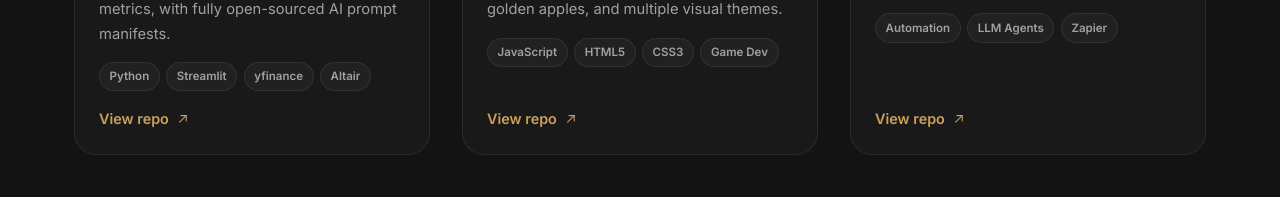
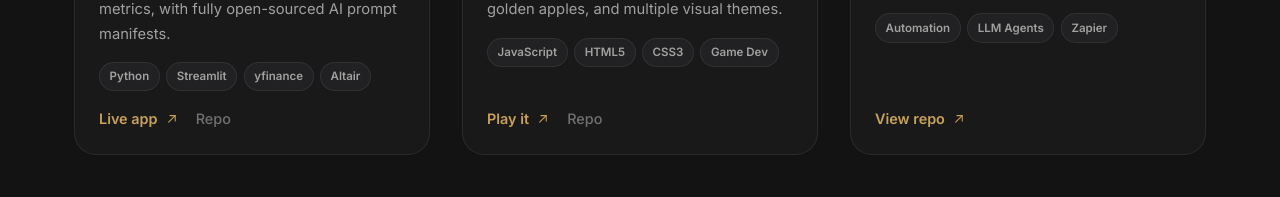
Before and after one commit to sartaj1995/personal_portfolio_website, a plain HTML site: page index.html in a window 1280 px wide. Shown: the part 5363-5560 px from the top of the page. Drawn offline with nearby package versions, Linux system fonts and the light colour scheme; a web font is replaced by a local one.

Commit message:
Add live links to Stock Screener and Snake Game cards
Both projects are deployed but the cards only linked to source. They now
follow the same dual-CTA pattern as the three webapps: the live link is
the primary action in accent gold, the repo subordinate in muted grey.

Snake uses "Play it" rather than "Live app" — it is a game, and the
label is the more inviting CTA.

Zapier Automations keeps a single "View repo" link, having no deployed
app; as that card's only action it stays the primary style.

Co-Authored-By: Claude Opus 5 <noreply@anthropic.com>

```diff
--- a/index.html
+++ b/index.html
@@ -330,9 +330,12 @@
               <li>Python</li><li>Streamlit</li><li>yfinance</li><li>Altair</li>
             </ul>
             <div class="project-links">
-              <a href="https://github.com/sartaj1995/stock-screener" target="_blank" rel="noopener noreferrer" class="project-link">
-                <span>View repo</span>
+              <a href="https://stock-screener-ap7rq45vckscpsbpfuc86p.streamlit.app/" target="_blank" rel="noopener noreferrer" class="project-link">
+                <span>Live app</span>
                 <svg class="icon" viewBox="0 0 24 24" fill="none" stroke="currentColor" stroke-width="1.6" stroke-linecap="round" stroke-linejoin="round"><path d="M7 17L17 7"/><path d="M9 7h8v8"/></svg>
+              </a>
+              <a href="https://github.com/sartaj1995/stock-screener" target="_blank" rel="noopener noreferrer" class="project-link project-link-muted">
+                <span>Repo</span>
               </a>
             </div>
           </div>
@@ -349,9 +352,12 @@
               <li>JavaScript</li><li>HTML5</li><li>CSS3</li><li>Game Dev</li>
             </ul>
             <div class="project-links">
-              <a href="https://github.com/sartaj1995/classic_snake__v2" target="_blank" rel="noopener noreferrer" class="project-link">
-                <span>View repo</span>
+              <a href="https://sartaj1995.github.io/classic_snake__v2/" target="_blank" rel="noopener noreferrer" class="project-link">
+                <span>Play it</span>
                 <svg class="icon" viewBox="0 0 24 24" fill="none" stroke="currentColor" stroke-width="1.6" stroke-linecap="round" stroke-linejoin="round"><path d="M7 17L17 7"/><path d="M9 7h8v8"/></svg>
+              </a>
+              <a href="https://github.com/sartaj1995/classic_snake__v2" target="_blank" rel="noopener noreferrer" class="project-link project-link-muted">
+                <span>Repo</span>
               </a>
             </div>
           </div>
```
